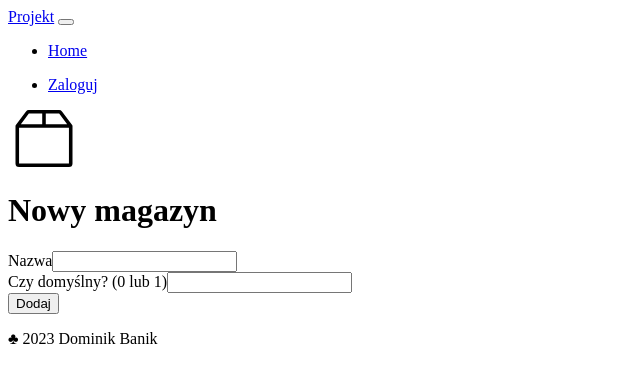
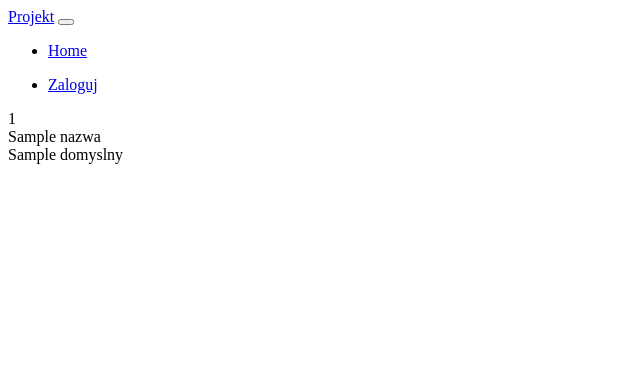
Before and after one commit to DmNick/aplikacja, a Symfony app: template templates/magazyn/index.html.twig in a window 1280 px wide. Shown: the top 383 px of the page, without its empty margins (0-640 px from the left). Run offline with Twig, Linux system fonts and the light colour scheme; the template is opened without the code that fills it: most values are stand-ins (such as "Sample title", 1, 10 or a date in 2020); form fields are guessed from the names that the template uses; some libraries are stand-ins or nearby versions.

Commit message:
poprawki

```diff
--- a/assets/app.js
+++ b/assets/app.js
@@ -12,4 +12,3 @@ import './styles/app.scss';
 import './bootstrap.js';
 const $ = require('jquery');
 import 'bootstrap';
-console.log("test");
--- a/src/Entity/Magazyn.php
+++ b/src/Entity/Magazyn.php
@@ -17,8 +17,8 @@ class Magazyn
     #[ORM\Column(length: 128, unique: true)]
     private ?string $nazwa = null;
 
-    #[ORM\Column(type: Types::SMALLINT, nullable:true)]
-    private ?int $domyslny = null;
+    #[ORM\Column(type: Types::SMALLINT)]
+    private ?int $domyslny = 0;
 
     public function getNazwa(): ?string
     {
@@ -34,7 +34,7 @@ class Magazyn
 
     public function getDomyslny(): ?int
     {
-        $domyslny = $this->domyslny ?? '0';
+        $domyslny = $this->domyslny;
 
         return $domyslny;
     }
--- a/templates/base.html.twig
+++ b/templates/base.html.twig
@@ -32,10 +32,7 @@
                     <li class="nav-item">
                         <a class="nav-link active" aria-current="page" href="/">Home</a>
                     </li>
-                    {% if is_granted('ROLE_ADMIN') %}
-                    <li class="nav-item">
-                        <a class="nav-link" href="/magazyn">Dodaj magazyn</a>
-                    </li>
+                    {% if is_granted('ROLE_USER') %}
                     <li class="nav-item">
                         <a class="nav-link" href="#">Asortyment</a>
                     </li>
@@ -51,8 +48,16 @@
                         <ul class="dropdown-menu dropdown-menu-end">
                             <li><a class="dropdown-item" href="#">Wprowadenie towaru</a></li>
                             <li><a class="dropdown-item" href="#">Wydanie towaru</a></li>
-                            <li><a class="dropdown-item" href="#">Zmień magazyn</a></li>
+                            <li><a class="dropdown-item" href="/magazyn">Zmień magazyn</a></li>
                             <li><a class="dropdown-item" href="#">Profil</a></li>
+                            {% if is_granted('ROLE_ADMIN') %}
+                            <li>
+                                <hr class="dropdown-divider">
+                            </li>
+                            <li><a class="dropdown-item" href="/magazyn/add">Dodaj magazyn</a></li>
+                            <li><a class="dropdown-item" href="/registerUser">Dodaj użytkownika</a></li>
+                            <li><a class="dropdown-item" href="/article">Dodaj artykuł</a></li>
+                            {% endif %}
                             <li>
                                 <hr class="dropdown-divider">
                             </li>
@@ -70,12 +75,14 @@
     </header>
     {% endblock header %}
 
+
+    {% block main %}
     <main>
-    {% block main %}
     {% block container %}
     {% endblock container %}
+    </main>
     {% endblock main %}
-    </main>
+
 
     {% block footer %}
     {% endblock footer %}
--- a/templates/magazyn/index.html.twig
+++ b/templates/magazyn/index.html.twig
@@ -1,24 +1,12 @@
 {% extends 'base.html.twig' %}
 
-{% block title %}Stwórz magazyn{% endblock %}
+{% block title %}Magazyny{% endblock %}
 
 {% block main %}
-<main class="form-signin col-sm-12 col-md-8 col-lg-6 col-xl-3 px-2 m-auto">
-    <form action="{{ path('app_magazyn') }}" method="post">
-      <img class="mb-4" src="{{ asset('logo.svg') }}" alt="" width="72" height="57">
-      <h1 class="h3 mb-3 fw-normal">Nowy magazyn</h1>
-      {{ form_start(magazynForm) }}
-      <div class="form-floating">
-        {{ form_row(magazynForm.nazwa, {label: 'Nazwa'}) }}
-      </div>
-      <div class="form-floating">
-        {{ form_row(magazynForm.domyslny, {label: 'Czy domyślny? (0 lub 1)', attr: {'min':'0','max':'1'}}) }}
-      </div>
+
+{% for item in result %}
+<div>{{ item.id }}</div><div>{{ item.nazwa }}</div><div>{{ item.domyslny }}</div>
+{% endfor %}
 
 
-      <button class="w-100 btn btn-lg btn-primary" type="submit">Dodaj</button>
-      <p class="mt-5 mb-3 text-muted">&clubs; 2023 Dominik Banik</p>
-      {{ form_end(magazynForm) }}
-    </form>
-  </main>
 {% endblock %}
```
Also changed, not shown: assets/styles/app.scss (+13 -0 lines), src/Controller/MagazynController.php (+31 -6 lines), src/Form/MagazynType.php (+10 -2 lines), templates/magazyn/add.html.twig (added, +28 -0 lines), templates/registration/register.html.twig (+0 -12 lines), templates/var_dump/index.html.twig (added, +14 -0 lines).
